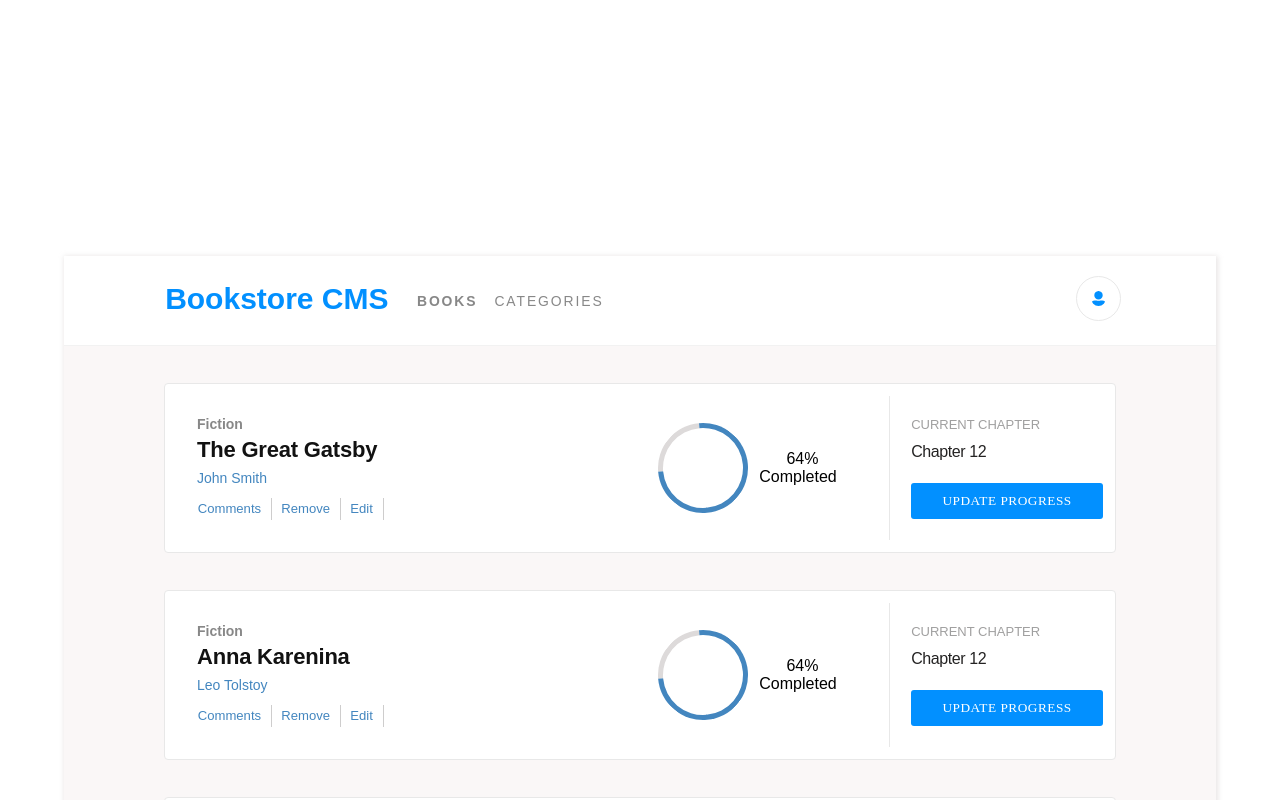
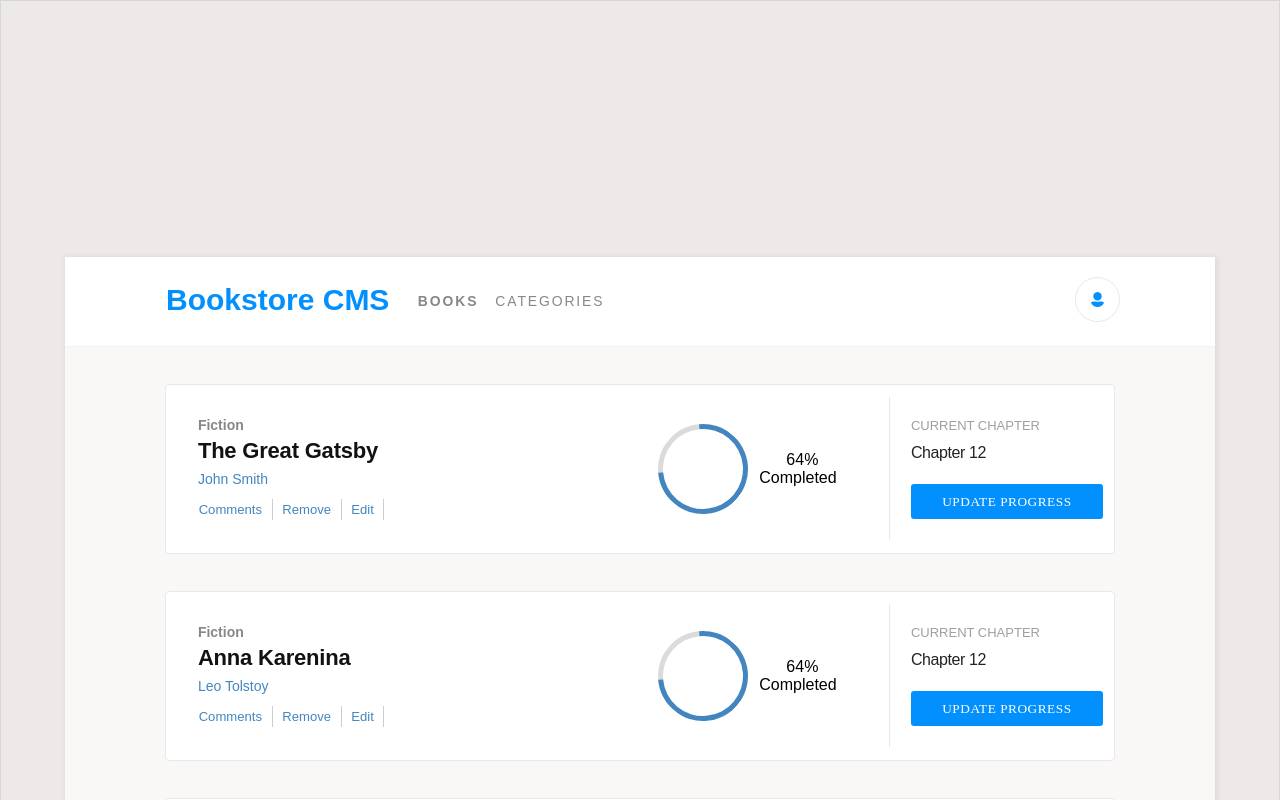
Before and after one commit to Ellyboi/Bookstore, a React (Create React App) app: page / in a window 1280 px wide. Shown: the top 800 px of the page. Built offline with nearby package versions, Linux system fonts and the light colour scheme; no server answers.

Commit message:
fix linters error

```diff
--- a/src/index.css
+++ b/src/index.css
@@ -10,4 +10,6 @@ body {
   font-family: 'Montserrat', 'Arial', sans-serif;
   overflow-x: hidden;
   font-size: 100%;
+  border: 1px solid #d8d5d5;
+  background-color: #e9e4e4c9;
 }
```
Also changed, not shown: src/styles/Navigation.module.css (line endings or trailing spaces).
